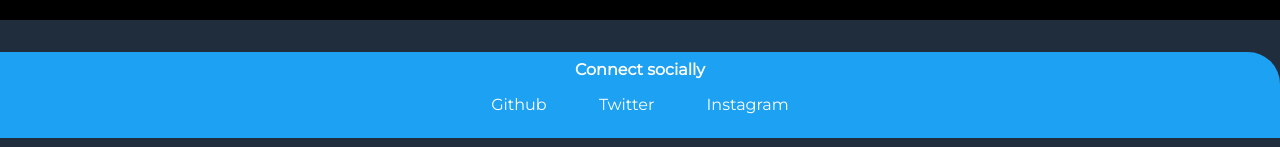
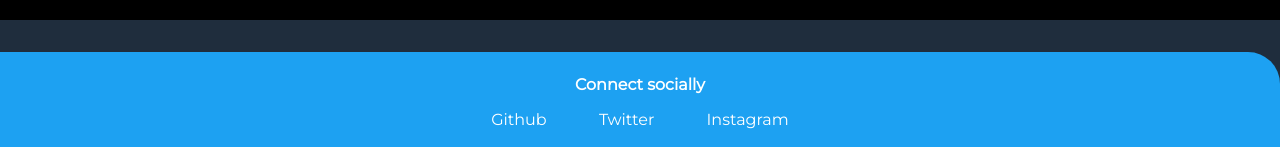
Before and after one commit to vivek-guda/FirstSite, a plain HTML site: page index.html in a window 1280 px wide. Shown: the part 1360-1507 px from the top of the page. Drawn offline with Linux system fonts and the light colour scheme.

Commit message:
FirstSite

```diff
--- a/index.html
+++ b/index.html
@@ -30,7 +30,7 @@
     <section class ="offwhite">
         <div class="container-center">
             <h2><span class = "color-invert">Technologies</span></h2>
-            <p>I am familiar with C++,HTML,CSS,JavaScript.</p>
+            <p>I am familiar with C++, HTML, CSS, JavaScript.</p>
         </div>
     </section>
 
@@ -56,7 +56,7 @@
 
 
     <div class="container-footer">
-        <div><strong>Connect socially</strong></div>
+        <div class="footer-heading"><strong>Connect socially</strong></div>
         <ul>
             <li class="list-inline non-bullet"><a class="link" href="/">Github</a></li>
             <li class="list-inline non-bullet"><a class="link" href="/">Twitter</a></li>
--- a/styles.css
+++ b/styles.css
@@ -93,6 +93,7 @@ section{
     border-top-right-radius: 2rem;
     padding : 0.5rem 1rem;
     margin-top : 2rem;
+    height: 82px;
 }
 
 .nav-list{
@@ -120,7 +121,7 @@ section{
     padding : 0.5rem 1rem;
 }
 
-.link:hover{
+.container-footer .list-inline:hover ,.container-header .list-inline:hover{
     font-weight : bold;
 }
 
@@ -156,3 +157,7 @@ section{
 .container-footer ul{
     padding-left : 0px;
 }
+
+.footer-heading{
+    padding-top : 15px;
+}
```
Also changed, not shown: blogs.html (+1 -1 lines), projects.html (+1 -1 lines).
